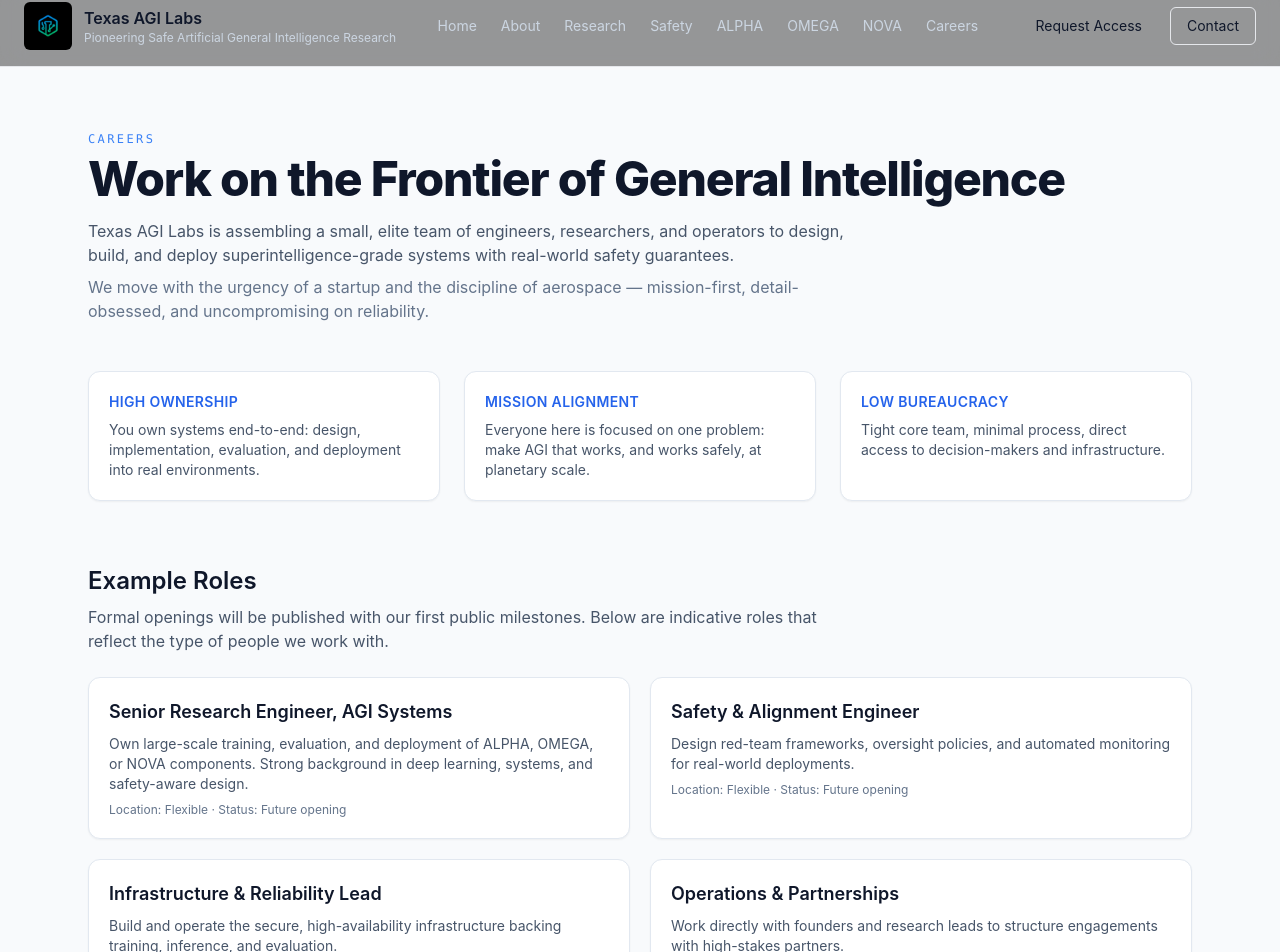
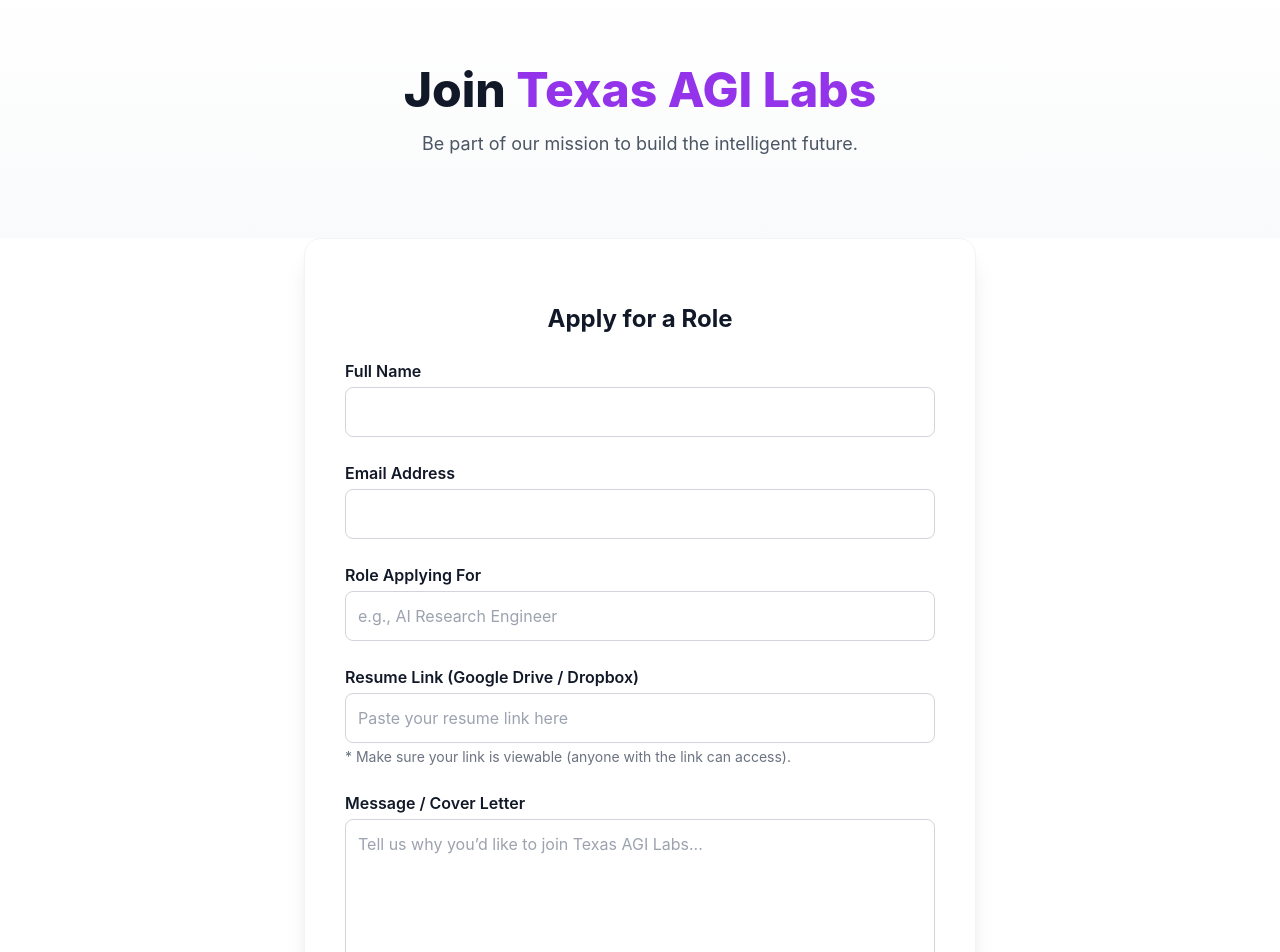
Before and after one commit to saravanan08071979/texasagilabs-site, a Next.js app: page /careers in a window 1280 px wide. Shown: the part 14-966 px from the top of the page. Built offline with nearby package versions, Linux system fonts and the light colour scheme.

Commit message:
style: update background gradient colors

```diff
--- a/pages/careers.jsx
+++ b/pages/careers.jsx
@@ -1,142 +1,111 @@
-// pages/careers.jsx
-import Header from '../components/Header';
-import Footer from '../components/Footer';
+import { motion } from "framer-motion";
 
 export default function Careers() {
   return (
-    <div className="min-h-screen bg-slate-50 text-slate-900 antialiased">
-      <Header />
-      <main className="max-w-6xl mx-auto px-6 py-16">
-        {/* Hero */}
-        <section>
-          <p className="text-xs font-mono tracking-[0.2em] text-blue-500 uppercase">
-            Careers
-          </p>
-          <h1 className="mt-2 text-4xl md:text-5xl font-extrabold tracking-tight text-slate-900">
-            Work on the Frontier of General Intelligence
-          </h1>
-          <p className="mt-4 text-slate-600 max-w-3xl">
-            Texas AGI Labs is assembling a small, elite team of engineers,
-            researchers, and operators to design, build, and deploy
-            superintelligence-grade systems with real-world safety guarantees.
-          </p>
-          <p className="mt-2 text-slate-500 max-w-3xl">
-            We move with the urgency of a startup and the discipline of
-            aerospace — mission-first, detail-obsessed, and uncompromising on
-            reliability.
+    <div className="min-h-screen bg-white text-gray-900">
+      {/* Hero Section */}
+      <section className="text-center py-20 bg-gradient-to-b from-white to-gray-50">
+        <motion.h1
+          className="text-5xl font-extrabold mb-4"
+          initial={{ opacity: 0, y: -30 }}
+          animate={{ opacity: 1, y: 0 }}
+          transition={{ duration: 0.8 }}
+        >
+          Join <span className="text-purple-600">Texas AGI Labs</span>
+        </motion.h1>
+        <p className="text-lg text-gray-600">
+          Be part of our mission to build the intelligent future.
         </p>
       </section>
 
-        {/* Culture & Principles */}
-        <section className="mt-12 grid gap-6 md:grid-cols-3">
-          <div className="bg-white border border-slate-200 rounded-xl p-5 shadow-sm">
-            <h2 className="text-sm font-semibold text-blue-600 uppercase tracking-wide">
-              High Ownership
+      {/* Form Section */}
+      <section className="max-w-2xl mx-auto bg-white shadow-xl rounded-2xl p-10 mb-16 border border-gray-100">
+        <form
+          action="https://api.web3forms.com/submit"
+          method="POST"
+          className="space-y-6"
+        >
+          {/* Replace with your Web3Forms access key */}
+          <input
+            type="hidden"
+            name="access_key"
+            value="c9c85691-9980-4120-ac1b-0d652d611d11"
+          />
+          <input
+            type="hidden"
+            name="redirect"
+            value="https://texasagilabs.com/thank-you"
+          />
+
+          <h2 className="text-2xl font-bold text-center mb-6">
+            Apply for a Role
           </h2>
-            <p className="mt-2 text-sm text-slate-600">
-              You own systems end-to-end: design, implementation, evaluation,
-              and deployment into real environments.
-            </p>
+
+          <div>
+            <label className="block font-semibold mb-1">Full Name</label>
+            <input
+              type="text"
+              name="name"
+              required
+              className="w-full border border-gray-300 rounded-lg p-3 focus:outline-none focus:ring-2 focus:ring-purple-500"
+            />
           </div>
-          <div className="bg-white border border-slate-200 rounded-xl p-5 shadow-sm">
-            <h2 className="text-sm font-semibold text-blue-600 uppercase tracking-wide">
-              Mission Alignment
-            </h2>
-            <p className="mt-2 text-sm text-slate-600">
-              Everyone here is focused on one problem: make AGI that works, and
-              works safely, at planetary scale.
-            </p>
+
+          <div>
+            <label className="block font-semibold mb-1">Email Address</label>
+            <input
+              type="email"
+              name="email"
+              required
+              className="w-full border border-gray-300 rounded-lg p-3 focus:outline-none focus:ring-2 focus:ring-purple-500"
+            />
           </div>
-          <div className="bg-white border border-slate-200 rounded-xl p-5 shadow-sm">
-            <h2 className="text-sm font-semibold text-blue-600 uppercase tracking-wide">
-              Low Bureaucracy
-            </h2>
-            <p className="mt-2 text-sm text-slate-600">
-              Tight core team, minimal process, direct access to decision-makers
-              and infrastructure.
-            </p>
+
+          <div>
+            <label className="block font-semibold mb-1">Role Applying For</label>
+            <input
+              type="text"
+              name="role"
+              placeholder="e.g., AI Research Engineer"
+              required
+              className="w-full border border-gray-300 rounded-lg p-3 focus:outline-none focus:ring-2 focus:ring-purple-500"
+            />
           </div>
-        </section>
 
-        {/* Example Roles (placeholders) */}
-        <section className="mt-16">
-          <h2 className="text-2xl font-semibold text-slate-900">
-            Example Roles
-          </h2>
-          <p className="mt-2 text-slate-600 max-w-3xl">
-            Formal openings will be published with our first public milestones.
-            Below are indicative roles that reflect the type of people we work
-            with.
-          </p>
-
-          <div className="mt-6 grid gap-5 md:grid-cols-2">
-            <div className="bg-white border border-slate-200 rounded-xl p-5 shadow-sm">
-              <h3 className="text-lg font-semibold text-slate-900">
-                Senior Research Engineer, AGI Systems
-              </h3>
-              <p className="mt-2 text-sm text-slate-600">
-                Own large-scale training, evaluation, and deployment of ALPHA,
-                OMEGA, or NOVA components. Strong background in deep learning,
-                systems, and safety-aware design.
-              </p>
-              <p className="mt-2 text-xs text-slate-500">
-                Location: Flexible · Status: Future opening
+          <div>
+            <label className="block font-semibold mb-1">
+              Resume Link (Google Drive / Dropbox)
+            </label>
+            <input
+              type="url"
+              name="resume_link"
+              placeholder="Paste your resume link here"
+              required
+              className="w-full border border-gray-300 rounded-lg p-3 focus:outline-none focus:ring-2 focus:ring-purple-500"
+            />
+            <p className="text-sm text-gray-500 mt-1">
+              * Make sure your link is viewable (anyone with the link can access).
             </p>
           </div>
 
-            <div className="bg-white border border-slate-200 rounded-xl p-5 shadow-sm">
-              <h3 className="text-lg font-semibold text-slate-900">
-                Safety & Alignment Engineer
-              </h3>
-              <p className="mt-2 text-sm text-slate-600">
-                Design red-team frameworks, oversight policies, and automated
-                monitoring for real-world deployments.
-              </p>
-              <p className="mt-2 text-xs text-slate-500">
-                Location: Flexible · Status: Future opening
-              </p>
+          <div>
+            <label className="block font-semibold mb-1">Message / Cover Letter</label>
+            <textarea
+              name="message"
+              rows="5"
+              placeholder="Tell us why you’d like to join Texas AGI Labs..."
+              className="w-full border border-gray-300 rounded-lg p-3 focus:outline-none focus:ring-2 focus:ring-purple-500"
+            ></textarea>
           </div>
 
-            <div className="bg-white border border-slate-200 rounded-xl p-5 shadow-sm">
-              <h3 className="text-lg font-semibold text-slate-900">
-                Infrastructure & Reliability Lead
-              </h3>
-              <p className="mt-2 text-sm text-slate-600">
-                Build and operate the secure, high-availability infrastructure
-                backing training, inference, and evaluation.
-              </p>
-            </div>
-
-            <div className="bg-white border border-slate-200 rounded-xl p-5 shadow-sm">
-              <h3 className="text-lg font-semibold text-slate-900">
-                Operations & Partnerships
-              </h3>
-              <p className="mt-2 text-sm text-slate-600">
-                Work directly with founders and research leads to structure
-                engagements with high-stakes partners.
-              </p>
-            </div>
-          </div>
+          <button
+            type="submit"
+            className="w-full bg-purple-600 text-white font-bold py-3 rounded-lg hover:bg-purple-700 transition duration-300"
+          >
+            Submit Application
+          </button>
+        </form>
       </section>
-
-        {/* Apply CTA */}
-        <section className="mt-16 mb-8">
-          <h2 className="text-xl font-semibold text-slate-900">
-            Interested in Joining Early?
-          </h2>
-          <p className="mt-2 text-slate-600 max-w-3xl">
-            If you&apos;re serious about building reliable AGI systems and have a
-            track record in ML, security, distributed systems, or safety-critical
-            engineering, we want to hear from you.
-          </p>
-          <p className="mt-2 text-sm text-slate-500">
-            Until our applicant portal is live, reach out via the contact
-            channel on the homepage with a short background and how you&apos;d
-            contribute.
-          </p>
-        </section>
-      </main>
-      <Footer />
     </div>
   );
 }
--- /dev/null
+++ b/pages/thank-you.jsx
@@ -0,0 +1,16 @@
+export default function ThankYou() {
+  return (
+    <div className="min-h-screen flex flex-col items-center justify-center bg-white text-gray-800">
+      <h1 className="text-4xl font-bold mb-4">🎉 Thank You!</h1>
+      <p className="text-lg text-gray-600 mb-6">
+        We’ve received your application and will contact you soon.
+      </p>
+      <a
+        href="/"
+        className="px-6 py-3 bg-purple-600 text-white rounded-lg hover:bg-purple-700 transition"
+      >
+        Back to Home
+      </a>
+    </div>
+  );
+}
```
Lines whose indentation alone changed are shown as unchanged.
